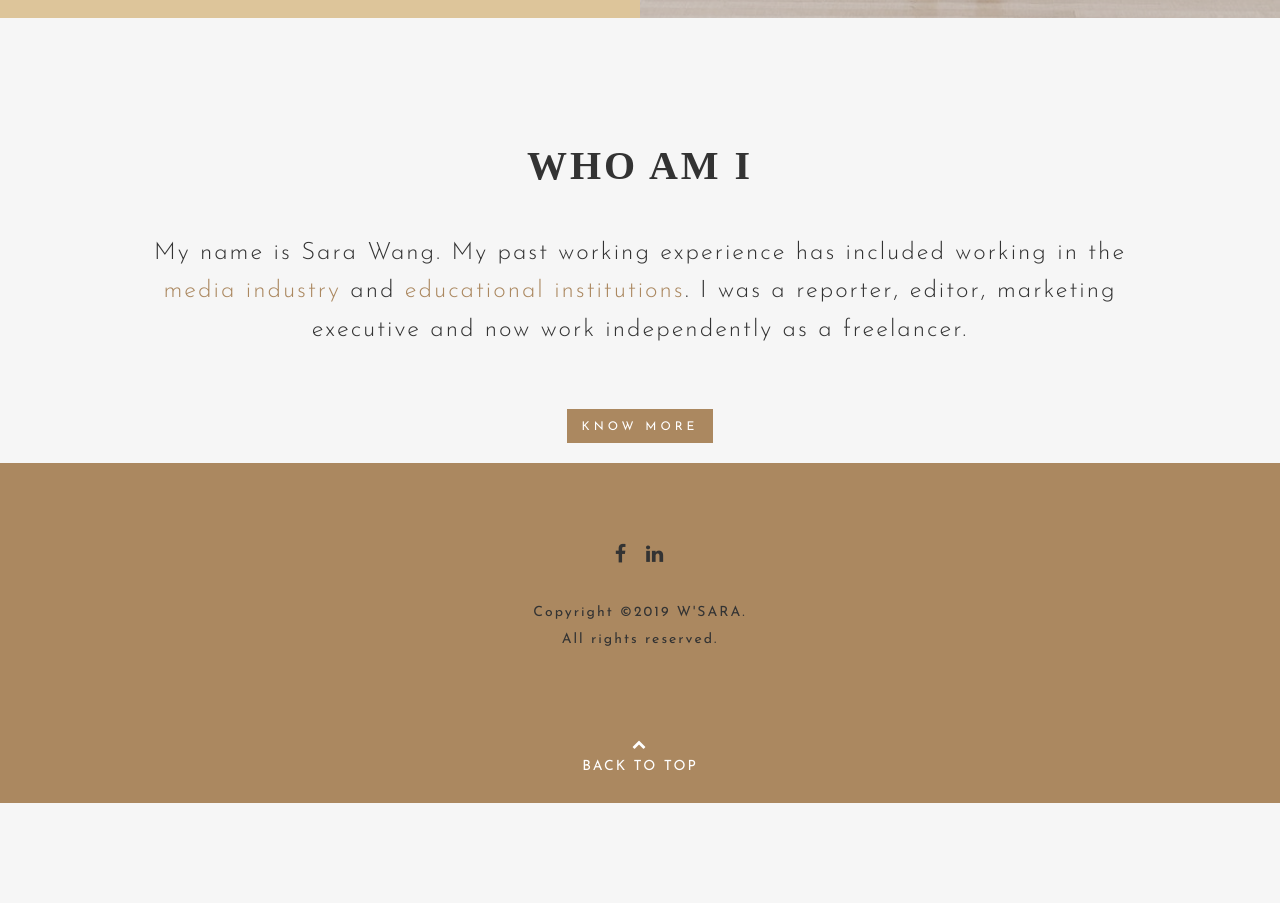
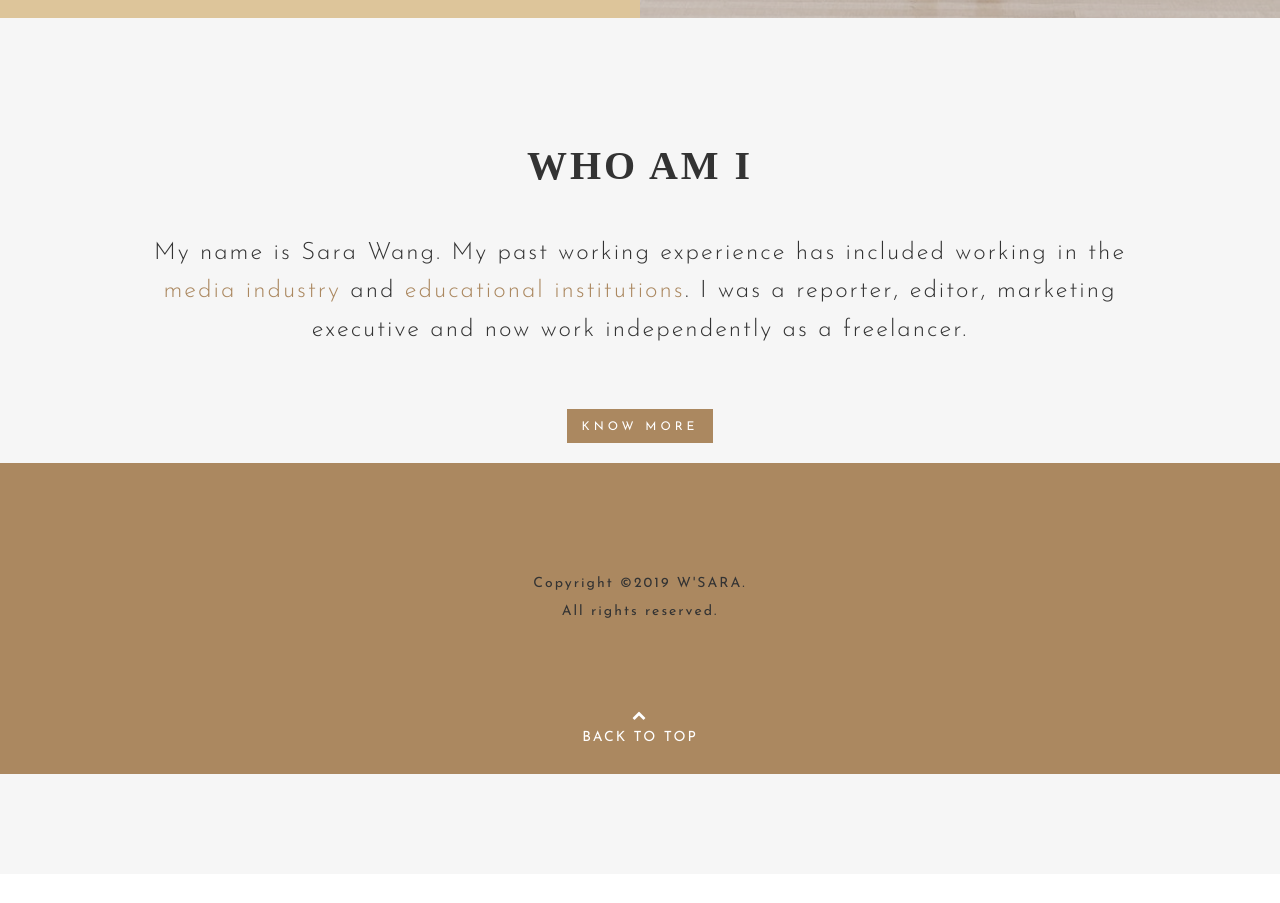
Before and after one commit to sarawh/sarawh.github.io, a Jekyll site: the page built from index.html, in a window 1280 px wide. Shown: the part 882-1785 px from the top of the page. Built offline with Jekyll 4.4.1, drawn with Linux system fonts in a browser that asks for light colours; some web fonts are replaced; after the commit the page ends 1756 px from its top, so only the background shows below that; grey boxes are pictures that could not be loaded.

Commit message:
footer facebook & linkedin cover

```diff
--- a/_includes/footer.html
+++ b/_includes/footer.html
@@ -4,8 +4,8 @@
     <div class="small-12 columns">
       <ul class="socials">
         <!-- <li><a href="#"><i class='fa fa-twitter'></i></a></li> -->
-        <li><a href="#"><i class='fa fa-facebook'></i></a></li>
-        <li><a href="#"><i class='fa fa-linkedin'></i></a></li>
+<!--         <li><a href="#"><i class='fa fa-facebook'></i></a></li>
+        <li><a href="#"><i class='fa fa-linkedin'></i></a></li> -->
         <!-- <li><a href="#"><i class='fa fa-dribbble'></i></a></li> -->
         <!-- <li><a href="#"><i class='fa fa-behance'></i></a></li> -->
       </ul>
```
